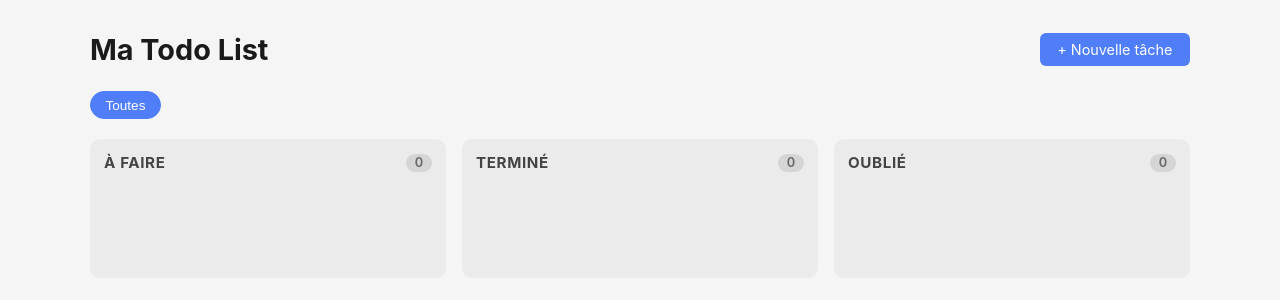
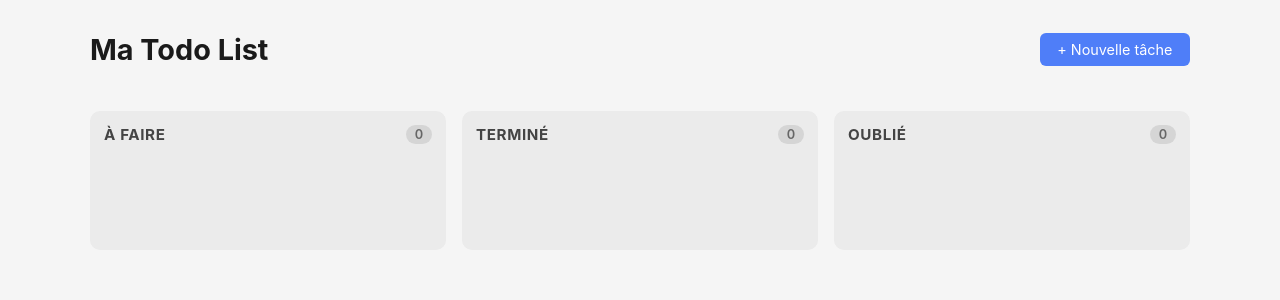
Before and after one commit to TCaen/todo-python, a Flask app: page / in a window 1280 px wide. Shown: the top 300 px of the page. Run offline with Flask 3, Linux system fonts and the light colour scheme; data that the repository does not hold is empty.

Commit message:
readme + polish

```diff
--- a/templates/index.html
+++ b/templates/index.html
@@ -16,7 +16,6 @@
 
     <!-- Boutons de filtre par catégorie (générés dynamiquement par JS) -->
     <div id="category-filters">
-      <button class="filter-btn active" data-category="all">Toutes</button>
     </div>
 
     <!-- Tableau Kanban (généré dynamiquement par JS) -->
```
Also changed, not shown: README.md (added).
